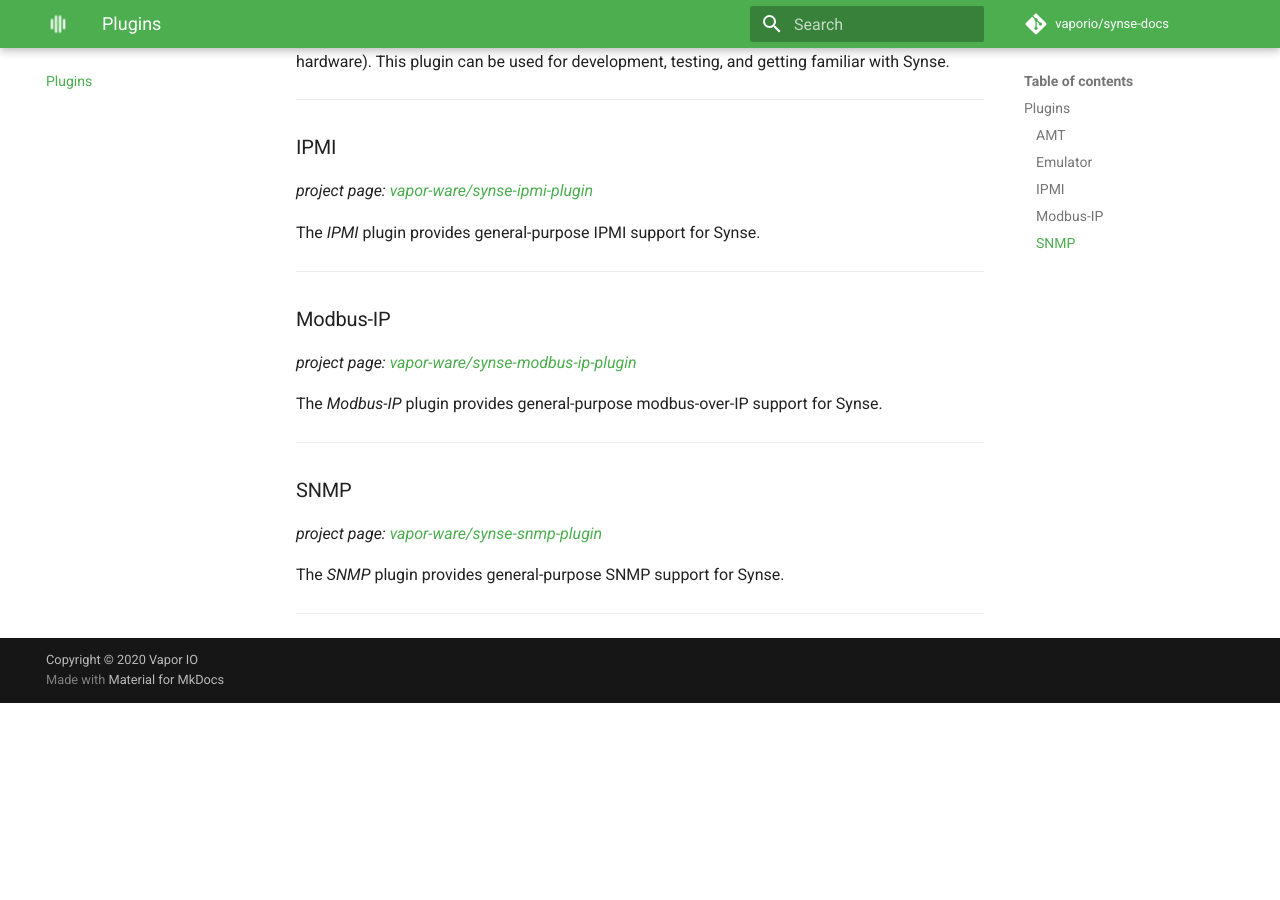
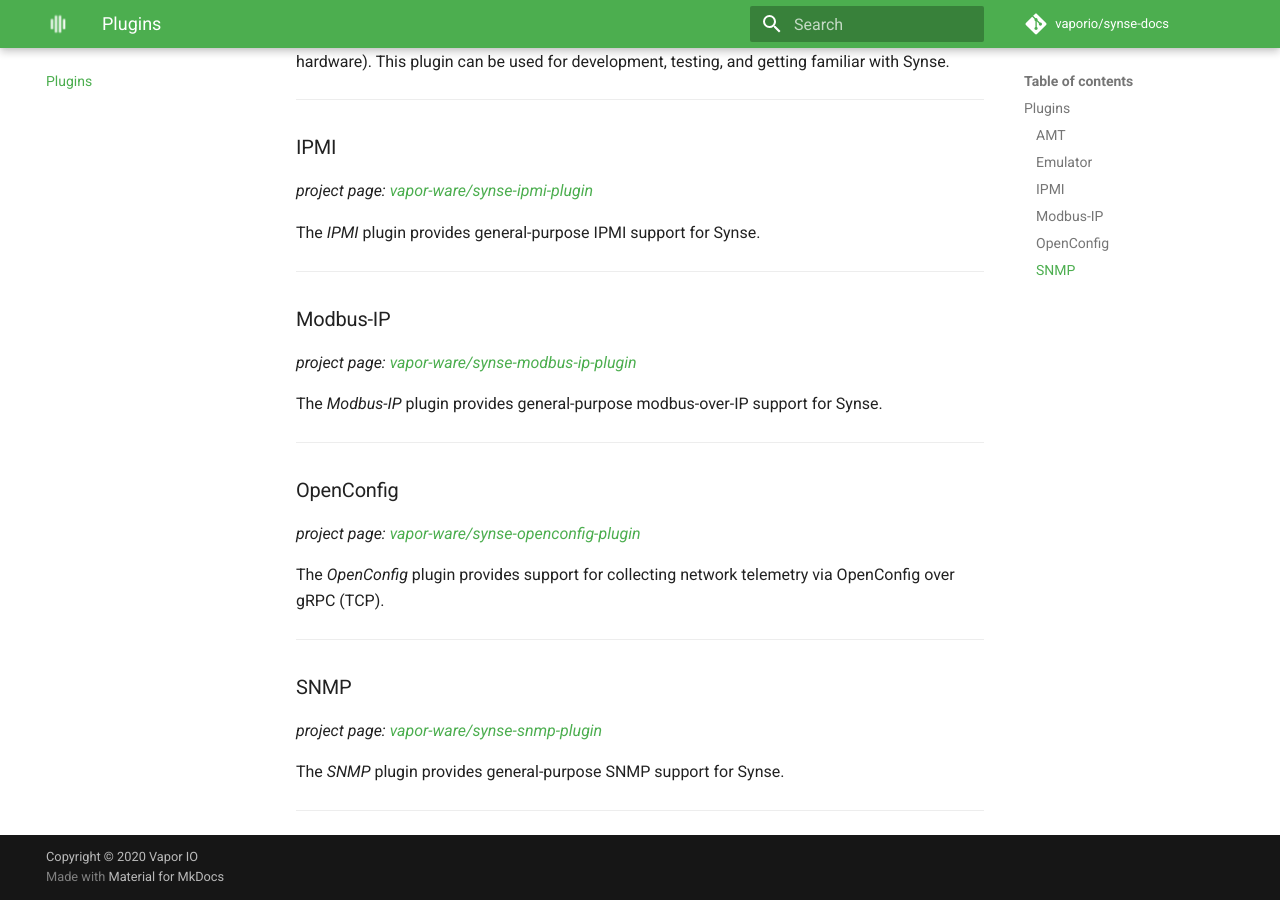
Before and after one commit to vapor-ware/synse-docs, an MkDocs documentation site: the page built from docs/plugins.md, in a window 1280 px wide and 900 px high, scrolled down 673 px. Built offline with MkDocs 1.6.1 and Material for MkDocs 9.7.7, drawn with Linux system fonts in a browser that asks for light colours; comment, search, counter and statistics services are not loaded; before the commit the page ends 1376 px from its top, so only the background shows below that.

Commit message:
add openconfig to plugins list (#33)

```diff
--- a/docs/plugins.md
+++ b/docs/plugins.md
@@ -46,6 +46,14 @@
 
 -----
 
+### OpenConfig
+
+*project page: [vapor-ware/synse-openconfig-plugin](https://github.com/vapor-ware/synse-openconfig-plugin)*
+
+The *OpenConfig* plugin provides support for collecting network telemetry via OpenConfig over gRPC (TCP).
+
+-----
+
 ### SNMP
 
 *project page: [vapor-ware/synse-snmp-plugin](https://github.com/vapor-ware/synse-snmp-plugin)*
```
